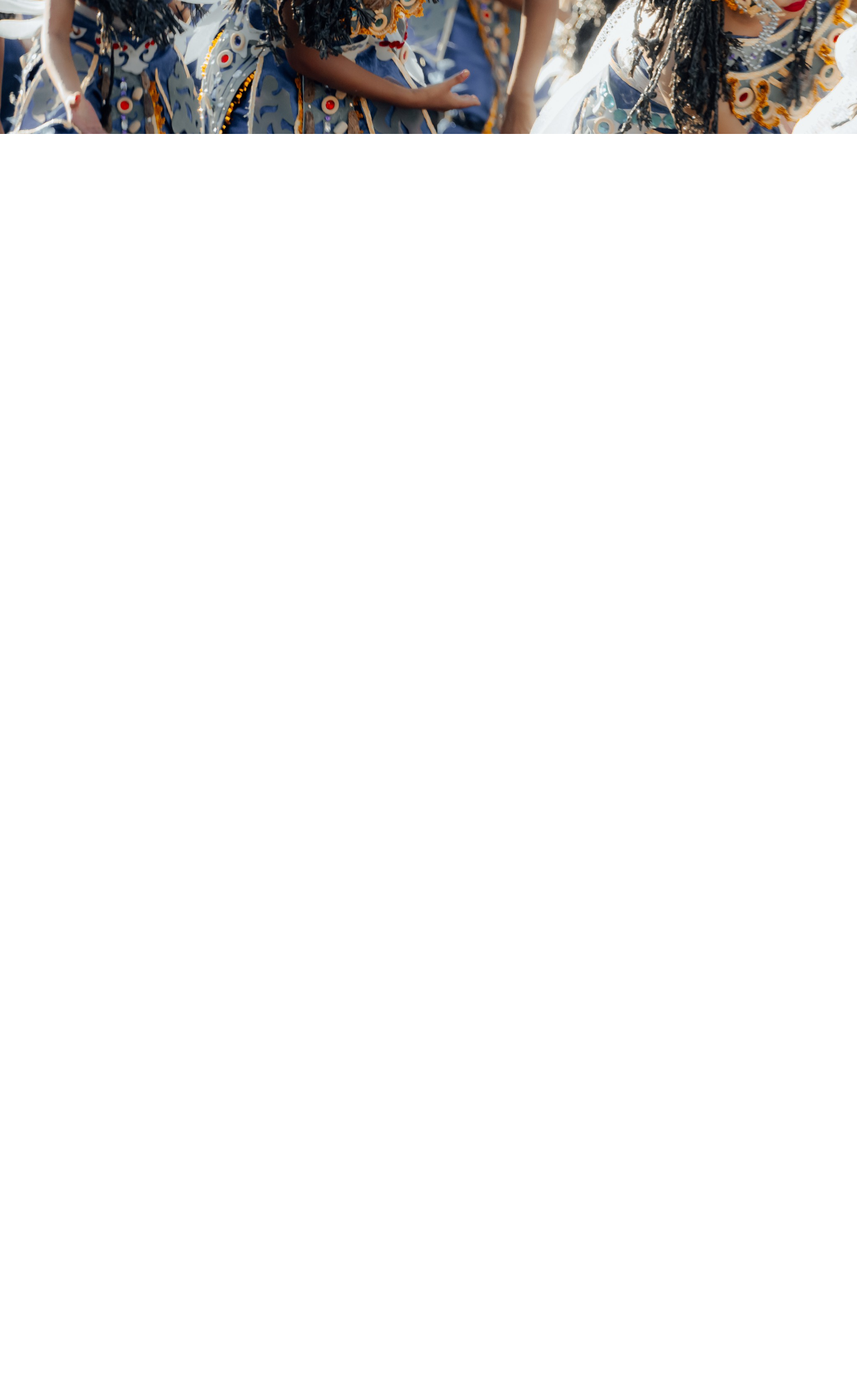
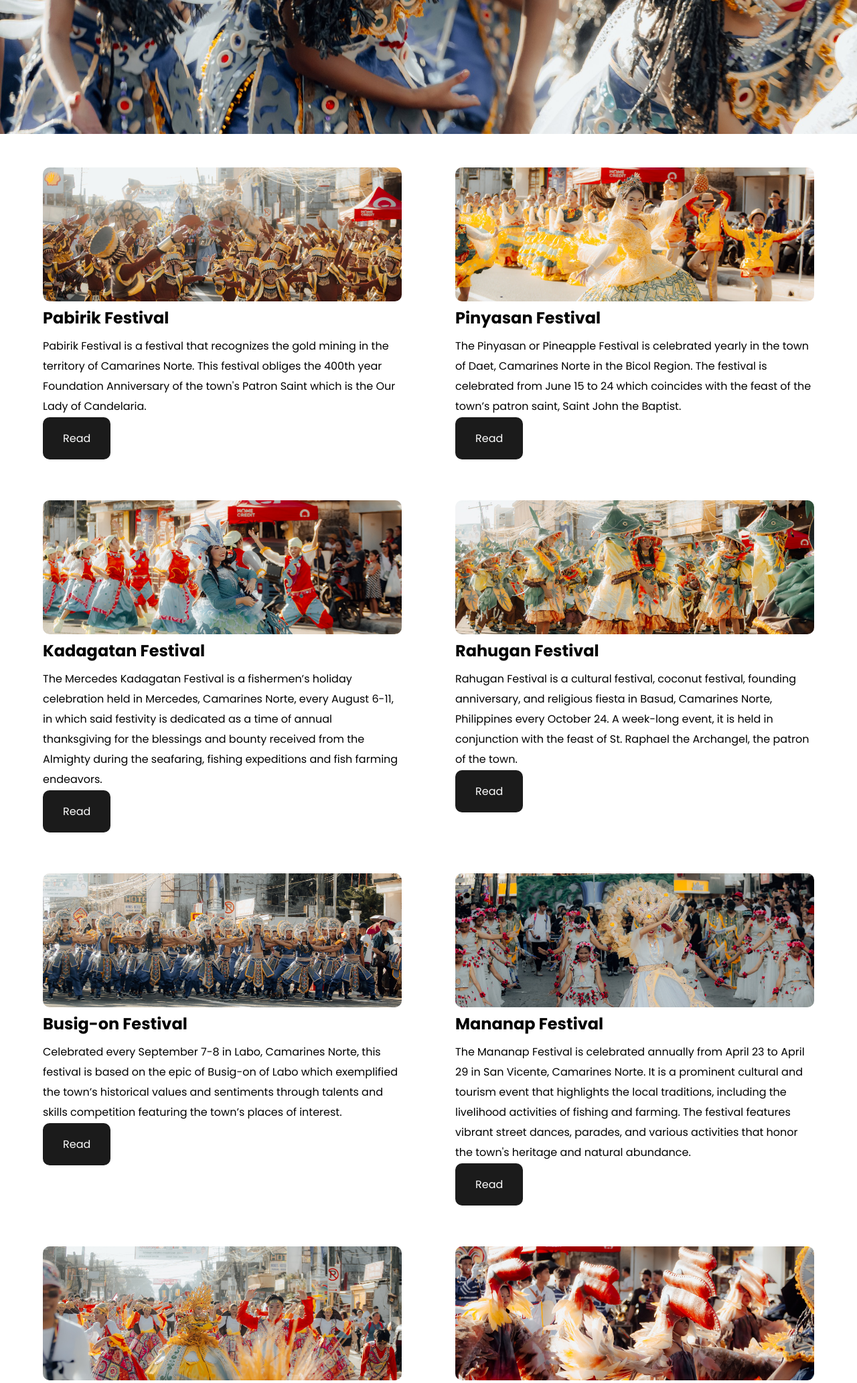
Before and after one commit to yuricynical/festival-calendar, a PHP site: page /home.php in a window 1280 px wide. Shown: the part 600-2665 px from the top of the page at 67% size. Before the commit the page ends 800 px from the top, so only its background shows below. Run offline with PHP 8.4, Linux system fonts and the light colour scheme.

Commit message:
festivals page

```diff
--- a/main/home.php
+++ b/main/home.php
@@ -26,5 +26,83 @@
             <a href="/festivals" class="btn">View Festivals</a>
         </div>
     </header>
+
+    <section class="blogs-section">
+        <div class="blog-card">
+            <img src="../assets/images/Pabirik.jpg" class="blog-image" alt="">
+            <h1 class="blog-title">Pabirik Festival</h1>
+            <p class="blog-overview">Pabirik Festival is a festival that recognizes the gold mining
+                 in the territory of Camarines Norte. This festival obliges the 400th year Foundation
+                 Anniversary of the town's Patron Saint which is the Our Lady of Candelaria. </p>
+                 <a href="/" class="btn dark">Read</a>
+        </div>
+
+        <div class="blog-card">
+            <img src="../assets/images/Pinyasan.jpg" class="blog-image" alt="">
+            <h1 class="blog-title">Pinyasan Festival</h1>
+            <p class="blog-overview">The Pinyasan or Pineapple Festival is celebrated yearly in the town of Daet,
+                Camarines Norte in the Bicol Region. The festival is celebrated from June 15 to 24 which coincides
+                with the feast of the town’s patron saint, Saint John the Baptist.  </p>
+                 <a href="/" class="btn dark">Read</a>
+        </div>
+
+        <div class="blog-card">
+            <img src="../assets/images/Kadagatan.jpg" class="blog-image" alt="">
+            <h1 class="blog-title">Kadagatan Festival</h1>
+            <p class="blog-overview">The Mercedes Kadagatan Festival is a fishermen’s holiday celebration held in Mercedes,
+                Camarines Norte, every August 6-11, in which said festivity is dedicated as a time of annual thanksgiving for
+                the blessings and bounty received from the Almighty during the seafaring, fishing expeditions and fish farming
+                endeavors.</p>
+                 <a href="/" class="btn dark">Read</a>
+        </div>
+
+        <div class="blog-card">
+            <img src="../assets/images/Rahugan.jpg" class="blog-image" alt="">
+            <h1 class="blog-title">Rahugan Festival</h1>
+            <p class="blog-overview">Rahugan Festival is a cultural festival, coconut festival, founding anniversary, and religious
+                fiesta in Basud, Camarines Norte, Philippines every October 24. A week-long event, it is held in conjunction with the
+                feast of St. Raphael the Archangel, the patron of the town.</p>
+                 <a href="/" class="btn dark">Read</a>
+        </div>
+
+        <div class="blog-card">
+            <img src="../assets/images/Busig-on.jpg" class="blog-image" alt="">
+            <h1 class="blog-title">Busig-on Festival</h1>
+            <p class="blog-overview">Celebrated every September 7-8 in Labo, Camarines Norte, this festival is based on the epic of Busig-on
+                 of Labo which exemplified the town’s historical values and sentiments through talents and skills competition featuring the
+                 town’s places of interest.</p>
+                 <a href="/" class="btn dark">Read</a>
+        </div>
+
+        <div class="blog-card">
+            <img src="../assets/images/Mananap.jpg" class="blog-image" alt="">
+            <h1 class="blog-title">Mananap Festival</h1>
+            <p class="blog-overview">The Mananap Festival is celebrated annually from April 23 to April 29 in San Vicente, Camarines Norte.
+                It is a prominent cultural and tourism event that highlights the local traditions, including the livelihood activities of fishing
+                and farming. The festival features vibrant street dances, parades, and various activities that honor the town's heritage and natural
+                abundance.</p>
+                 <a href="/" class="btn dark">Read</a>
+        </div>
+
+        <div class="blog-card">
+            <img src="../assets/images/Mambulawan.jpg" class="blog-image" alt="">
+            <h1 class="blog-title">Mambulawan Festival</h1>
+            <p class="blog-overview">Held every September 24-October 7 in Jose Panganiban, Camarines Norte to coincide with the Feast of Our Lady of
+                the Most Holy Rosary, the festival aims to forge unity and cooperation among the local community, promote culture and arts, revitalization
+                of mining industry, exposition of the town’s best, homecoming and involvement of Balikbayans, all geared towards advancement and economic
+                growth.</p>
+                 <a href="/" class="btn dark">Read</a>
+        </div>
+
+        <div class="blog-card">
+            <img src="../assets/images/Palong.jpg" class="blog-image" alt="">
+            <h1 class="blog-title">Palong Festival</h1>
+            <p class="blog-overview">Celebrated in Capalonga, Camarines Norte every May 10-13 of the year, this festival is highlighted by street dancing and
+                agro-industrial fair as an expression of gratitude by the local folks. The palong (rooster comb) signifies the abundant presence of rooster in
+                the locality. This festival is also celebrated together with the Feast Day of the Black Nazarene.</p>
+                 <a href="/" class="btn dark">Read</a>
+        </div>
+
+    </section>
 </body>
 </html>
--- a/styles/home.css
+++ b/styles/home.css
@@ -69,3 +69,26 @@ body {
   text-decoration: none;
   text-transform: capitalize;
 }
+.blogs-section{
+  width: 100%;
+  padding: 50px 5vw;
+  display: grid;
+  grid-template-columns: repeat(2, 1fr);
+  grid-gap: 80px;
+}
+.blog-image{
+  width: 100%;
+  height: 200px;
+  object-fit: cover;
+  border-radius: 10px;
+  margin-bottom: 1opx;
+}
+.blog-overview{
+  margin: 10px 0 20px;
+  line-height: 30px;
+}
+.btn.dark{
+  background: #1b1b1b;
+  color: #fff;
+
+}
```
Also changed, not shown: assets/images/Busig-on.jpg (added), assets/images/Kadagatan.jpg (added), assets/images/Mambulawan.jpg (added), assets/images/Mananap.jpg (added), assets/images/Pabirik.jpg (added), assets/images/Palong.jpg (added), assets/images/Pinyasan.jpg (added), assets/images/Rahugan.jpg (added).
